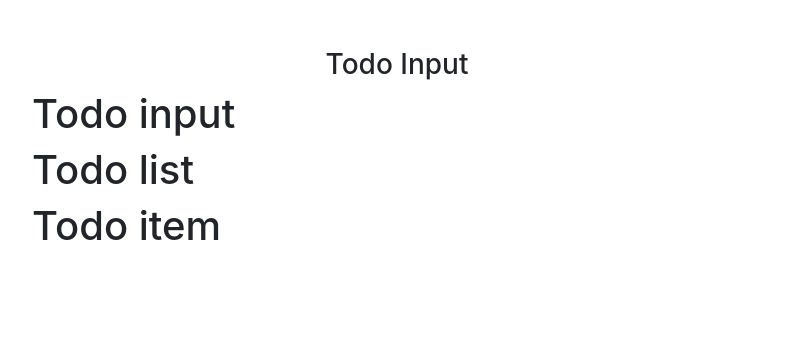
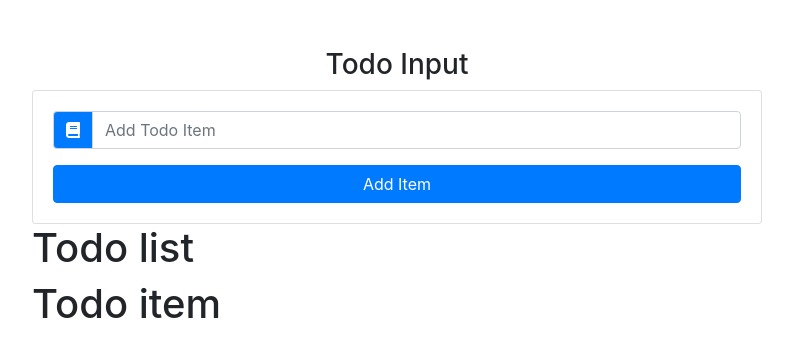
Before and after one commit to amirhosseinNouri/react_todo_list, a React (Create React App) app: page / in a window 1280 px wide. Shown: the top 356 px of the page, without its empty margins (243-1036 px from the left). Built offline with nearby package versions, Linux system fonts and the light colour scheme.

Commit message:
TodoInput component styled

```diff
--- a/public/index.html
+++ b/public/index.html
@@ -3,6 +3,12 @@
   <head>
     <meta charset="utf-8" />
     <link rel="icon" href="%PUBLIC_URL%/favicon.ico" />
+    <link
+      rel="stylesheet"
+      href="https://cdnjs.cloudflare.com/ajax/libs/font-awesome/5.15.1/css/all.min.css"
+      integrity="sha512-+4zCK9k+qNFUR5X+cKL9EIR+ZOhtIloNl9GIKS57V1MyNsYpYcUrUeQc9vNfzsWfV28IaLL3i96P9sdNyeRssA=="
+      crossorigin="anonymous"
+    />
     <meta name="viewport" content="width=device-width, initial-scale=1" />
     <meta name="theme-color" content="#000000" />
     <meta
--- a/src/components/TodoInput.js
+++ b/src/components/TodoInput.js
@@ -1,9 +1,31 @@
-import React, { Component } from 'react'
+import React, { Component } from "react";
 
 export default class TodoInput extends Component {
-    render() {
-        return (
-            <h1>Todo input</h1>
-        )
-    }
+  render() {
+    const { item, handleChange, handleSubmit, editItem } = this.props;
+    return (
+      <div className="card card-body ny-3">
+        <form onSubmit={handleSubmit}>
+          <div className="input-group">
+            <div className="input-group-prepend">
+              <div className="input-group-text bg-primary text-white">
+                <i className="fas fa-book"></i>
+              </div>
+            </div>
+
+            <input
+              type="text"
+              className="form-control text-capitalize"
+              placeholder="add todo item"
+              onChange={handleChange}
+              value={item}
+            />
+          </div>
+
+            <button type="submit" className="btn btn-block btn-primary mt-3 text-capitalize">Add Item</button>
+
+        </form>
+      </div>
+    );
+  }
 }
```
Also changed, not shown: 1 other file (tests, documents, lock files or other folders).
